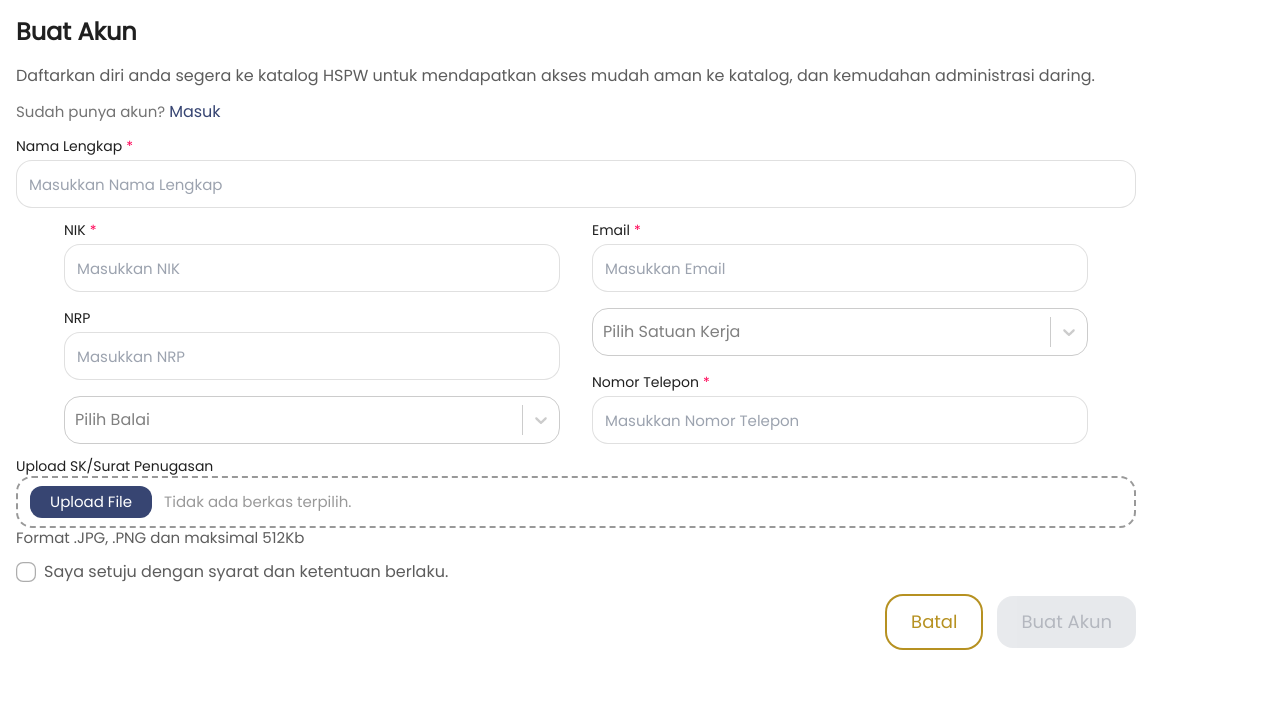
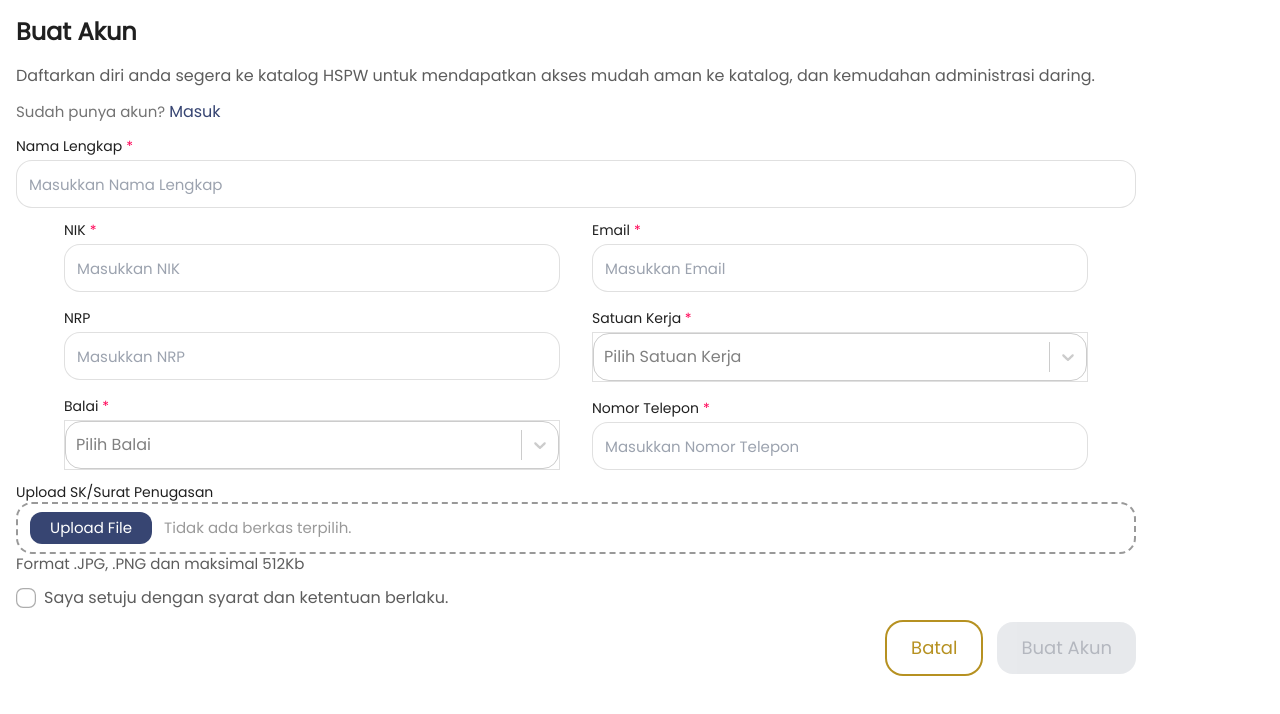
Before and after one commit to pupr-2024-2025/sipasti-fe, a Next.js app: page /register in a window 1280 px wide. Shown: the top 714 px of the page. Built offline with nearby package versions, Linux system fonts and the light colour scheme; some icons are missing.

Commit message:
Revert "Refactor dropdown component and fix table component import"
This reverts commit 8b0aa2129dcef8282e528e2583571bdf881cc329.

```diff
--- a/src/components/dropdown.js
+++ b/src/components/dropdown.js
@@ -1,9 +1,18 @@
 import React, { useState } from "react";
+import { CloseCircle } from "iconsax-react";
+import Select from "react-select"; // Import react-select
+import colors from "../styles/colors";
 
-import Select from "react-select";
-
-const Dropdown = ({ options, placeholder = "Pilih Opsi", onSelect, value }) => {
+const Dropdown = ({
+  options,
+  label,
+  placeholder = "Pilih Opsi",
+  onSelect,
+  value,
+  isRequired = false,
+}) => {
   const [selectedValue, setSelectedValue] = useState(value || null);
+  const [error, setError] = useState("");
 
   // Map options to format required by react-select
   const formattedOptions = options.map((option) => ({
@@ -14,23 +23,50 @@ const Dropdown = ({ options, placeholder = "Pilih Opsi", onSelect, value }) => {
   const handleChange = (selectedOption) => {
     setSelectedValue(selectedOption);
     onSelect(selectedOption);
+
+    if (isRequired && !selectedOption) {
+      setError("This field is required");
+    } else {
+      setError("");
+    }
   };
 
   return (
     <div className="relative flex flex-col w-full">
+      {" "}
+      {/* Added p-6 here */}
+      {label && (
+        <label className="text-B2 text-emphasis-on_surface-high mb-1">
+          {label}
+          {isRequired && <span className="text-custom-red-500"> *</span>}
+        </label>
+      )}
       <Select
         value={selectedValue}
         onChange={handleChange}
         options={formattedOptions}
         placeholder={placeholder}
+        className={`react-select ${
+          error
+            ? "border-custom-red-500"
+            : "border border-surface-light-outline"
+        }`}
         classNamePrefix="select" // Prefix for styling
         isClearable={false} // Disable clearing for a required field
         styles={{
           control: (base) => ({
             ...base,
             minHeight: "48px", // Match min height
+            borderWidth: "1.5px", // Border width
+            borderRadius: "16px", // Border radius
             transition: "all 200ms ease-in-out", // Transition effect
-            borderRadius: "16px",
+            borderColor: error ? colors.Solid.Basic.Red[500] : base.borderColor,
+            boxShadow: "none",
+            "&:hover": {
+              borderColor: error
+                ? colors.Solid.Basic.Red[500]
+                : colors.Solid.Basic.Blue[500], // Change color on hover
+            },
           }),
           placeholder: (base) => ({
             ...base,
@@ -51,6 +87,17 @@ const Dropdown = ({ options, placeholder = "Pilih Opsi", onSelect, value }) => {
           }),
         }}
       />
+      {error && (
+        <div className="flex items-center mt-1">
+          <CloseCircle
+            color={colors.Solid.Basic.Red[500]}
+            variant="Linear"
+            size={16}
+            className="mr-1"
+          />
+          <span className="text-custom-red-500 text-ExtraSmall">{error}</span>
+        </div>
+      )}
     </div>
   );
 };
--- a/src/components/table.js
+++ b/src/components/table.js
@@ -1,5 +1,5 @@
 import React, { useState } from "react";
-import TextInput from "../components/Input";
+import TextInput from "../components/input";
 import Dropdown from "../components/Dropdown";
 import Button from "../components/Button";
 import Image from "next/image";
@@ -12,7 +12,7 @@ const Table = ({ columns, data }) => {
     data.reduce((acc, row) => {
       acc[row.id] = {};
       return acc;
-    }, {}),
+    }, {})
   );
 
   // Store error messages
@@ -20,7 +20,7 @@ const Table = ({ columns, data }) => {
     data.reduce((acc, row) => {
       acc[row.id] = {};
       return acc;
-    }, {}),
+    }, {})
   );
 
   const handleInputChange = (rowId, columnAccessor, value) => {
@@ -76,8 +76,7 @@ const Table = ({ columns, data }) => {
                     className={`px-3 py-6 text-base font-normal ${
                       index !== columns.length - 1 ? "pr-6" : ""
                     }`}
-                    style={{ width: column.width }}
-                  >
+                    style={{ width: column.width }}>
                     <div className="flex items-center">
                       {column.title}
                       {column.required && (
@@ -107,8 +106,7 @@ const Table = ({ columns, data }) => {
                   {columns.map((column) => (
                     <td
                       key={column.accessor}
-                      className="px-3 py-6 text-base font-normal"
-                    >
+                      className="px-3 py-6 text-base font-normal">
                       {column.type === "textInput" ? (
                         <>
                           <TextInput
@@ -119,7 +117,7 @@ const Table = ({ columns, data }) => {
                               handleInputChange(
                                 row.id,
                                 column.accessor,
-                                e.target.value,
+                                e.target.value
                               )
                             }
                             // this line
@@ -147,7 +145,16 @@ const Table = ({ columns, data }) => {
                             onSelect={(value) =>
                               handleInputChange(row.id, column.accessor, value)
                             }
+                            isRequired={column.required}
+                            errorMessage={errors[row.id]?.[column.accessor]}
                           />
+                          {/* Defensive check for errors */}
+                          {errors[row.id] &&
+                            errors[row.id][column.accessor] && (
+                              <span className="text-custom-red-500 text-sm">
+                                {errors[row.id][column.accessor]}
+                              </span>
+                            )}
                         </>
                       ) : column.type === "iconButton" ? (
                         <Button
@@ -158,7 +165,7 @@ const Table = ({ columns, data }) => {
                             column.onClick
                               ? column.onClick(row)
                               : console.log(
-                                  `Clicked icon button on row ${row.id}`,
+                                  `Clicked icon button on row ${row.id}`
                                 )
                           }
                         />
```
